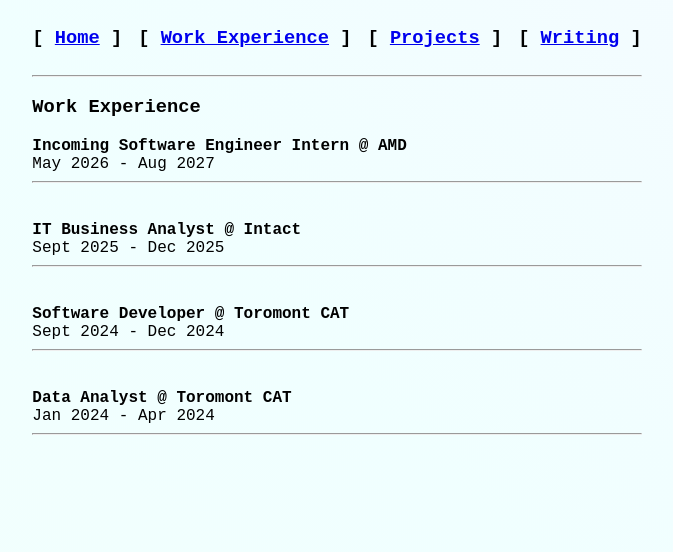
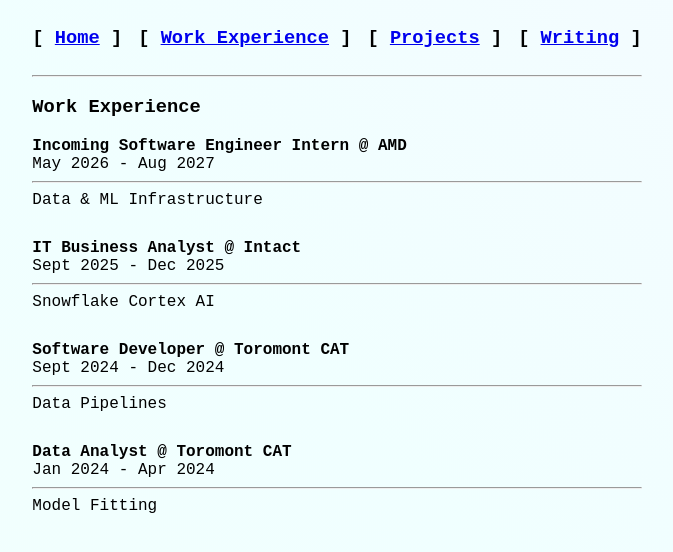
Before and after one commit to michaelz04/michaelz04, a React (Vite) app: page /work in a window 1280 px wide. Shown: the top 552 px of the page, without its empty margins (303-976 px from the left). Built offline with nearby package versions, Linux system fonts and the light colour scheme; a web font is replaced by a local one.

Commit message:
added descriptions to work experience

```diff
--- a/src/pages/Work.jsx
+++ b/src/pages/Work.jsx
@@ -7,22 +7,22 @@ function Work() {
     {
       role: "Incoming Software Engineer Intern @ AMD",
       dateRange:"May 2026 - Aug 2027",
-      description: ""
+      description: "Data & ML Infrastructure"
     },
     {
       role: "IT Business Analyst @ Intact",
       dateRange:"Sept 2025 - Dec 2025",
-      description: ""
+      description: "Snowflake Cortex AI"
     },
     {
       role: "Software Developer @ Toromont CAT",
       dateRange:"Sept 2024 - Dec 2024",
-      description: ""
+      description: "Data Pipelines"
     },
     {
       role: "Data Analyst @ Toromont CAT",
       dateRange:"Jan 2024 - Apr 2024",
-      description: ""
+      description: "Model Fitting"
     }
   ];
   return (
```
Also changed, not shown: 1 other file (tests, documents, lock files or other folders).
